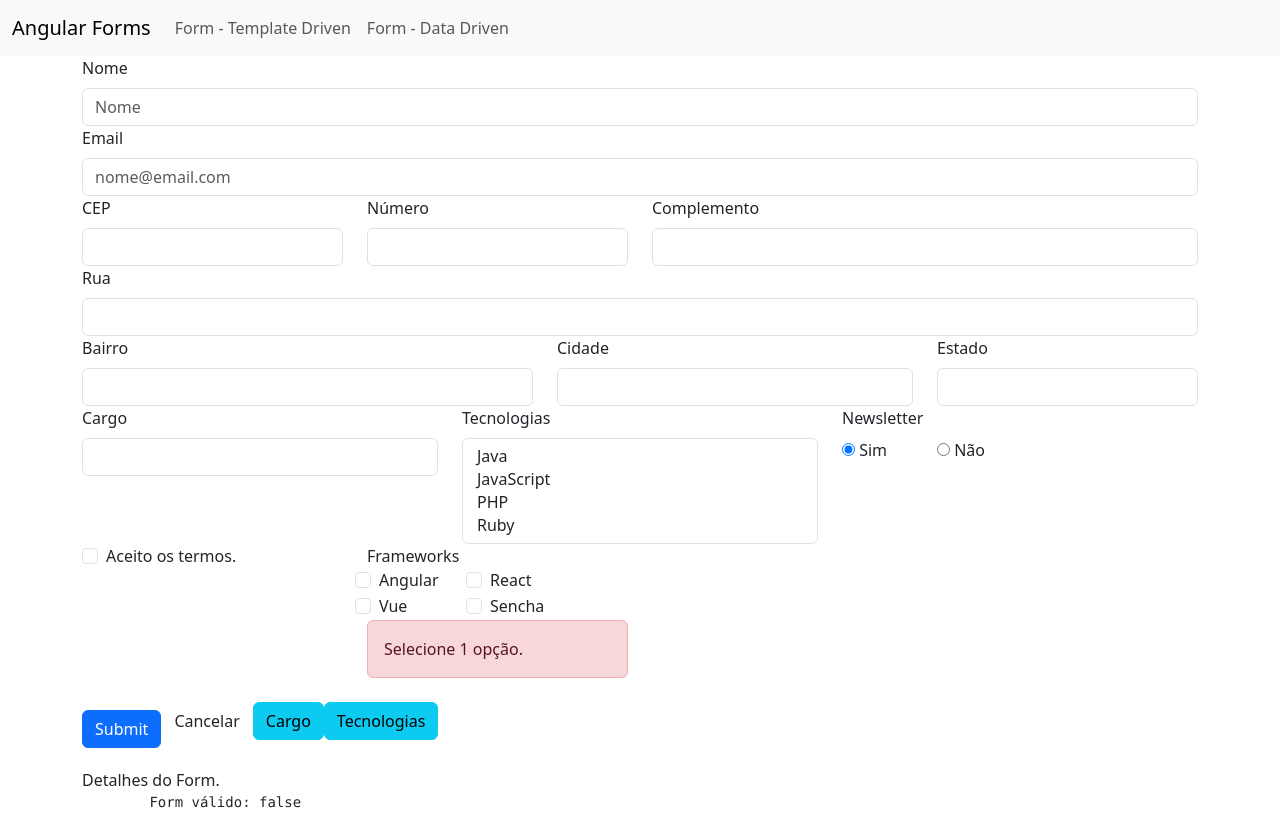
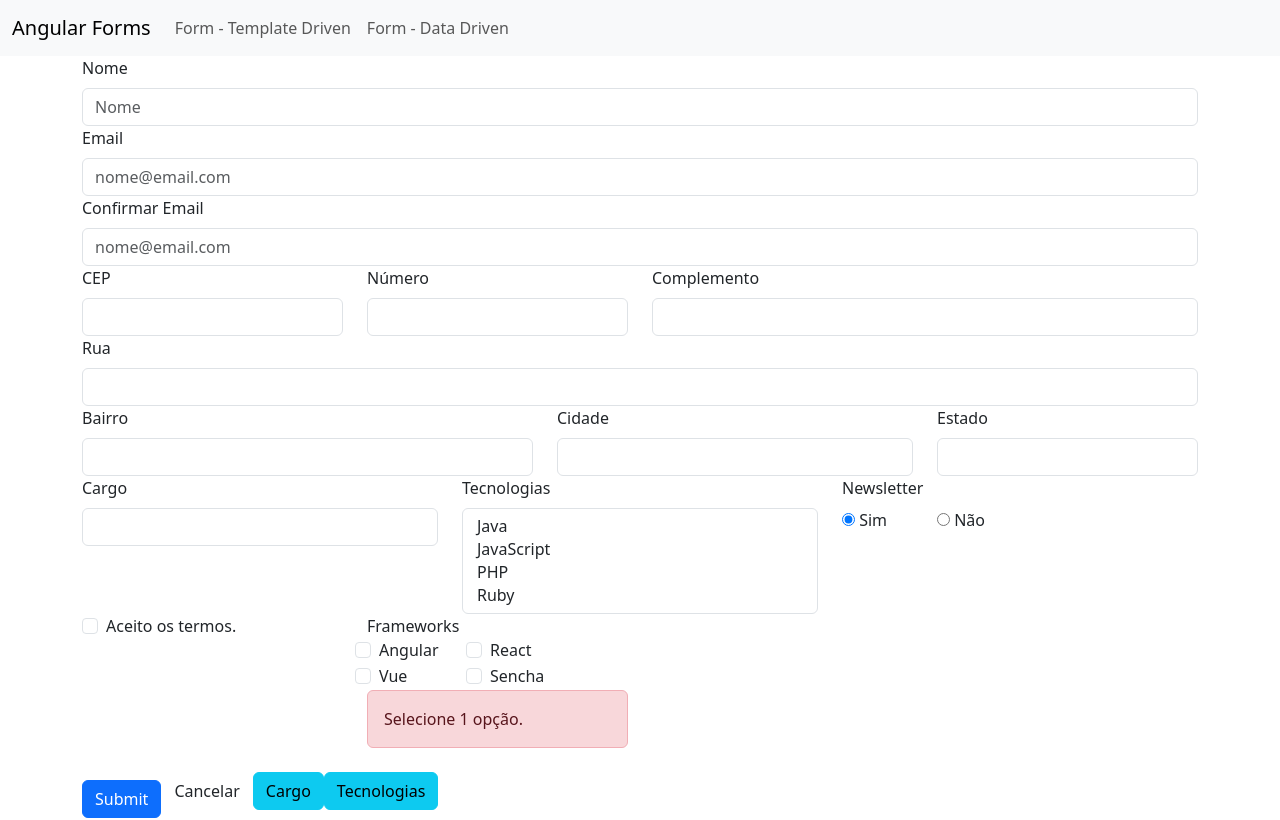
Before and after one commit to RodolfoPG/forms, an Angular app: page /dataForm in a window 1280 px wide. Shown: the top 820 px of the page. Built offline with nearby package versions, Linux system fonts and the light colour scheme.

Commit message:
Formulários reativos: Validação entre dois campos (confirmar email)

```diff
--- a/src/app/data-form/data-form.component.html
+++ b/src/app/data-form/data-form.component.html
@@ -17,13 +17,26 @@
         </div>
         <div class="col-sm-12">
             <input type="email" class="form-control" id="email" formControlName="email"
-                required placeholder="nome@email.com" aria-describedby="emailHelp">
+                required placeholder="nome@email.com">
         </div>
         <app-campo-control-erro [mostrarErro]="verificaValidTouched('email')[0]"
             msgErro="Email é obrigatório.">
         </app-campo-control-erro>
         <app-campo-control-erro [mostrarErro]="verificaEmailInvalido()"
             msgErro="Email inválido.">
+        </app-campo-control-erro>
+    </div>
+
+    <div [ngClass]="aplicaCssErro('confirmarEmail')">
+        <div class="col-sm-12">
+            <label for="confirmarEmail" class="form-label">Confirmar Email</label>
+        </div>
+        <div class="col-sm-12">
+            <input type="confirmarEmail" class="form-control" id="confirmarEmail" formControlName="confirmarEmail"
+                required placeholder="nome@email.com">
+        </div>
+        <app-campo-control-erro [mostrarErro]="formulario.get('confirmarEmail')?.hasError('equalsTo')"
+            msgErro="Emails não são iguais.">
         </app-campo-control-erro>
     </div>
 
--- a/src/app/data-form/data-form.component.ts
+++ b/src/app/data-form/data-form.component.ts
@@ -55,6 +55,7 @@
     this.formulario = this.formBuilder.group({
       nome: [null, Validators.required],
       email: [null, [Validators.required, Validators.email]],
+      confirmarEmail: [null, [FormValidations.equalsTo('email')]],
 
       endereco: this.formBuilder.group({
         cep: [null, [Validators.required, FormValidations.cepValidator]],
--- a/src/app/shared/form-validations.ts
+++ b/src/app/shared/form-validations.ts
@@ -1,4 +1,4 @@
-import { AbstractControl, FormArray, FormControl, ValidatorFn } from "@angular/forms"
+import { AbstractControl, FormArray, FormControl, FormGroup, ValidatorFn } from "@angular/forms"
 
 
 export class FormValidations {
@@ -31,4 +31,38 @@
       }
       return null
     }
+
+    static equalsTo(otherField: string) {
+      const validator: ValidatorFn = (formControl: AbstractControl) => {
+        if (formControl instanceof FormControl) {
+          if (otherField == null){
+              throw new Error('É necessário informar um campo.');
+          }
+          // Colocamos essa validação abaixo para sabermos se o Angular já preparou esses
+          // componentes na renderização. Muitas vezes o objeto vem null por esse motivo,
+          // ou seja, as vezes o Angular precisa de um tempinho a mais.
+          if (!formControl.root || !(<FormGroup>formControl.root).controls){
+              return null;
+          }
+          // Também poderíamos utilizar a propriedade .parent do formControl,
+          // porém, para garantir, vamos utilziar a root (raiz).
+          const field = (<FormGroup>formControl.root).get(otherField);
+
+          if (!field){
+              throw new Error('É necessário informar um campo válido.');
+          }
+
+          if (field.value !== formControl.value){
+              // Aqui a validação propriamente feita, onde se não forem iguais, retornamos um erro.
+              // Precisamos retornar um objeto com a propriedade de erro com seu nome, no caso
+              // usamos o nome sendo equalsTo.
+              return { equalsTo: otherField };
+          }
+
+          return null;
+        }
+        throw new Error('formControl não é uma instância de FormControl');
+      };
+      return validator;
+    }
 }
```
